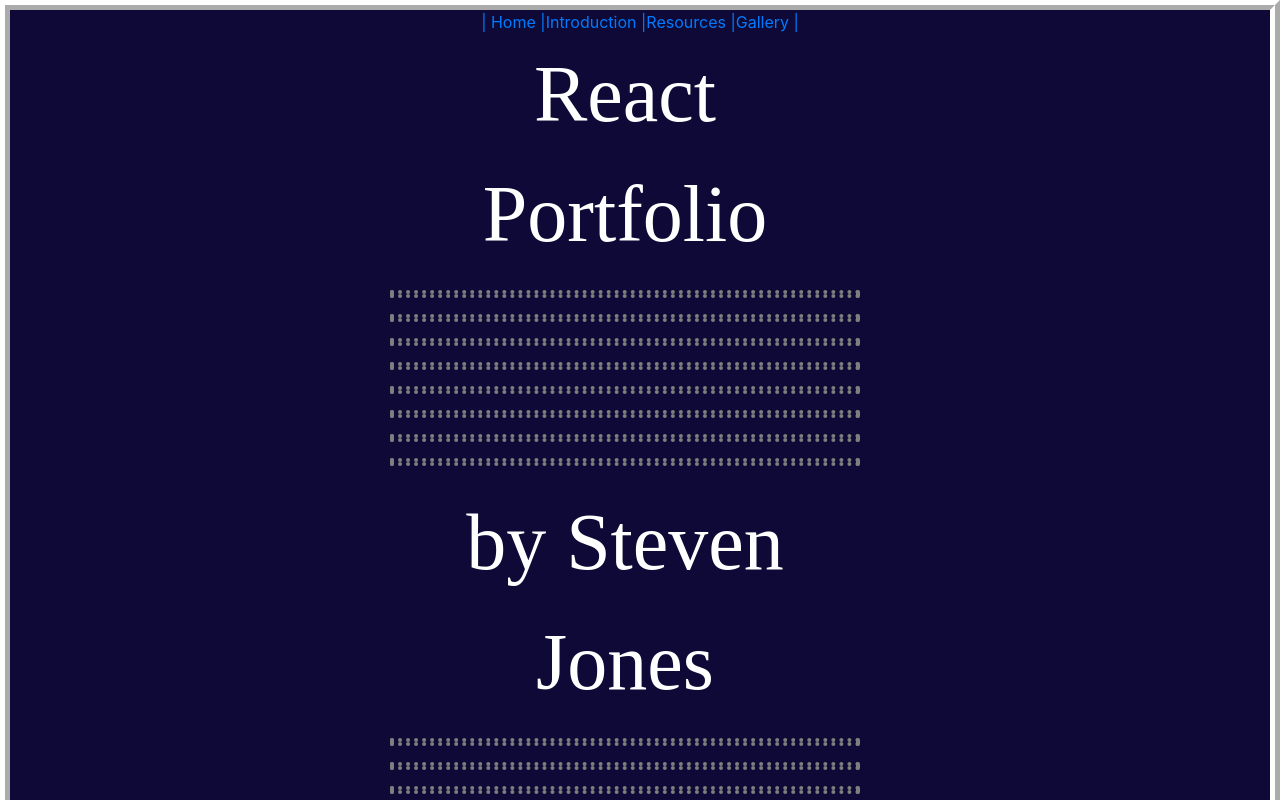
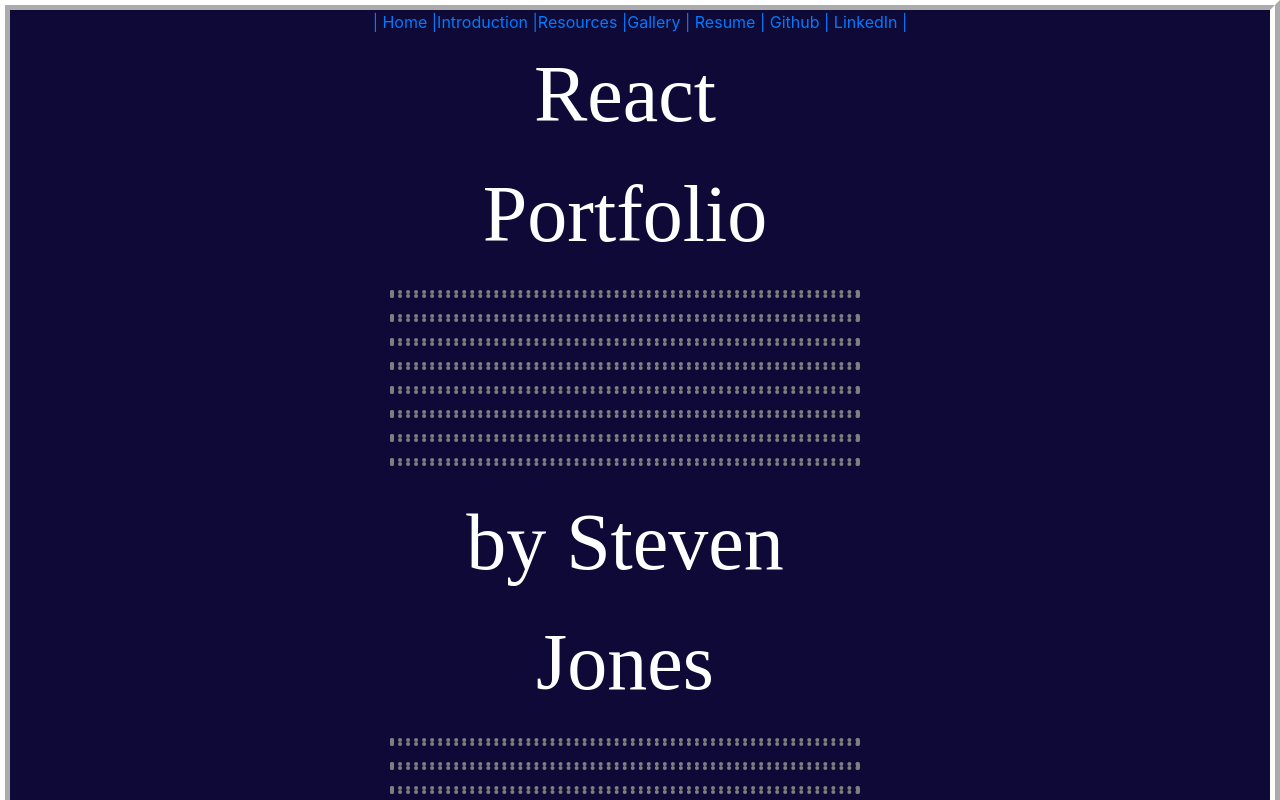
Before and after one commit to StevenSJones/my-react-portfolio, a React (Create React App) app: page / in a window 1280 px wide. Shown: the top 800 px of the page. Built offline with nearby package versions, Linux system fonts and the light colour scheme.

Commit message:
I added the routes to the switch statement in the App.js file but noticed that these don't have routes just yet as far as components. Need to figure that out. The three new links take you to the home page currently. Need to make a component for my resume.

```diff
--- a/src/App.js
+++ b/src/App.js
@@ -22,10 +22,19 @@
           <Route path="/introduction">
             <Introduction />
           </Route>
-          <Route path="/skills">
+          <Route path="/resources">
             <Resources />
           </Route>
           <Route path="/">
+            <Home />
+          </Route>
+          <Route path="./resume.html">
+            <Home />
+          </Route>
+          <Route path="/https://github.com/StevenSJones">
+            <Home />
+          </Route>
+          <Route path="/https://www.linkedin.com/in/steven-j-285a33115">
             <Home />
           </Route>
         </Switch>
--- a/src/components/Header.js
+++ b/src/components/Header.js
@@ -9,11 +9,15 @@
 function Navigation() {
   return (
     <>
-<nav className="color-nav" sticky="top" collapseOnSelect expand="lg">
+<nav className="color-nav" sticky="top">
 <Link to="/">| Home |</Link>
 <Link to="/introduction">Introduction |</Link>
 <Link to="/resources">Resources |</Link>
 <Link to="/gallery">Gallery |</Link>
+<Link to="./resume.html"> Resume |</Link>
+<Link to="/https://github.com/StevenSJones"> Github |</Link>
+<Link to="/https://www.linkedin.com/in/steven-j-285a33115"> LinkedIn |</Link>
+
 </nav>
       {/* <div className="container">
         <Navbar className="color-nav" sticky="top" collapseOnSelect expand="lg">
```
